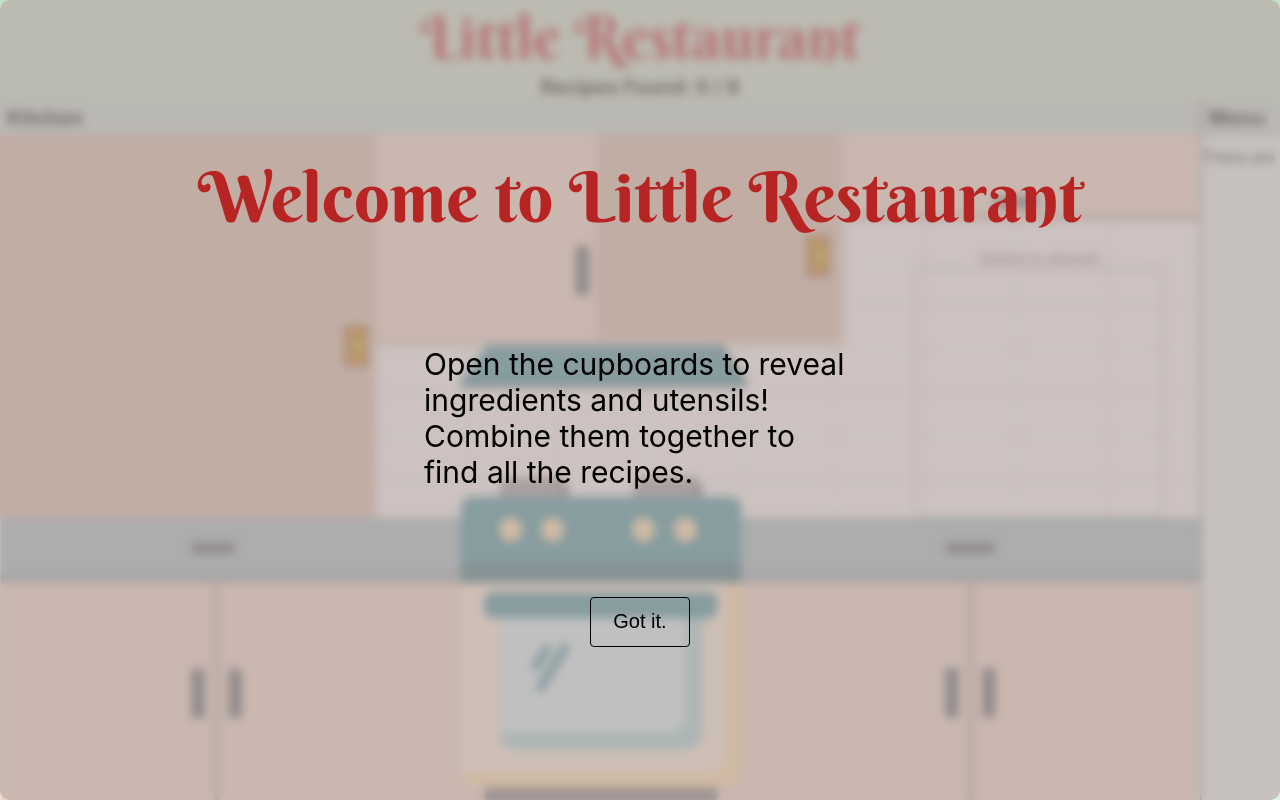
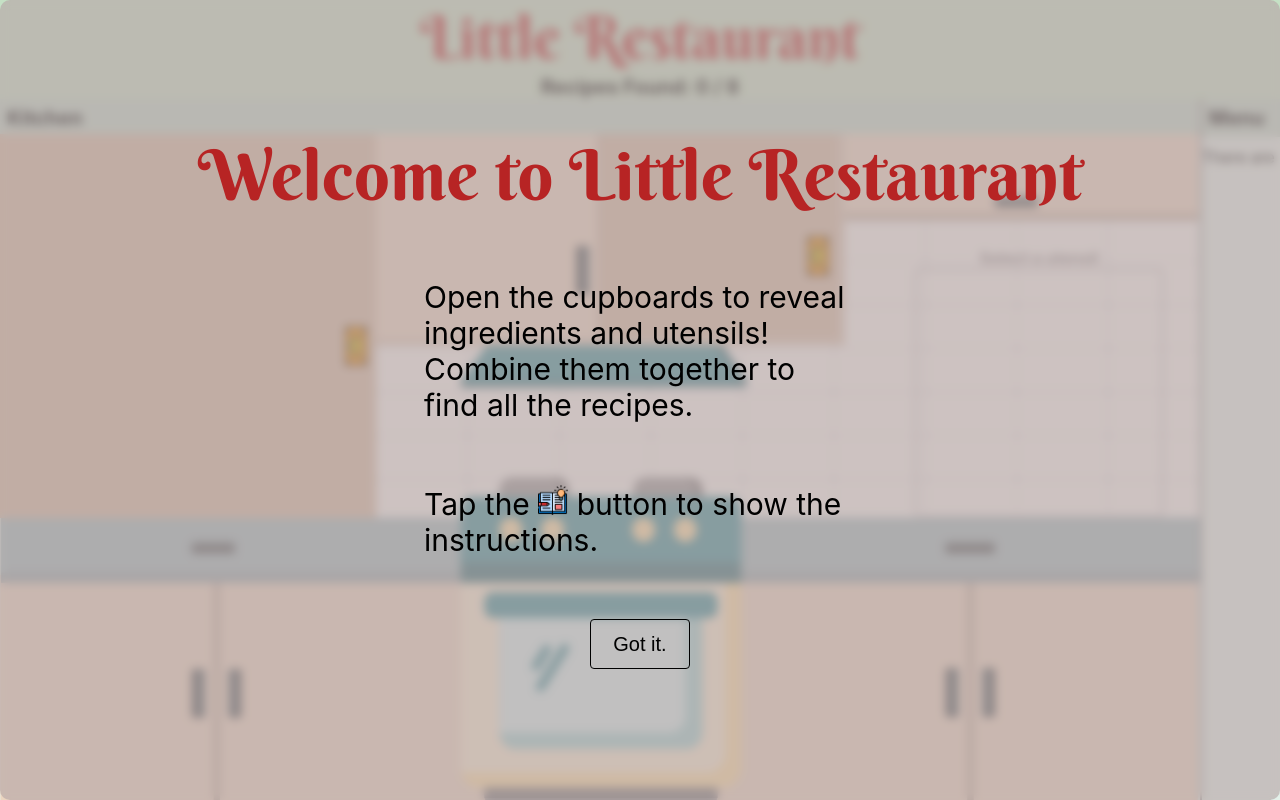
Before and after one commit to rodrigovzq/TDL_Proyecto, a React (Create React App) app in the folder tdl-app/: page / in a window 1280 px wide. Shown: the top 800 px of the page. Built offline with nearby package versions, Linux system fonts and the light colour scheme.

Commit message:
agregue la señalizacion de las instrucciones al welcome, agregue instrucciones para usar el utensillo

```diff
--- a/tdl-app/src/components/Welcome/Welcome.css
+++ b/tdl-app/src/components/Welcome/Welcome.css
@@ -49,3 +49,12 @@
 .welcomeText {
     width: 40%;
 }
+
+.instructionsText {
+    width: 40%;
+}
+
+.instructionsIcon {
+    width: 30px;
+    height: 30px;
+}
--- a/tdl-app/src/components/Welcome/Welcome.tsx
+++ b/tdl-app/src/components/Welcome/Welcome.tsx
@@ -1,6 +1,8 @@
 import React from 'react'
 import {useState} from 'react'
 import './Welcome.css'
+
+const instructionsBtn = require("../../button-images/book.png")
 
 function Welcome() {
     const [Ack, setAck] = useState<boolean>(false)
@@ -11,10 +13,13 @@ function Welcome() {
 
     return (
     <div className={`welcome ${Ack === true? 'Acked': ''}`}>
-    <div className="welcomeHeader">Welcome to Little Restaurant </div>
-    <div className="welcomeText">
-      Open the cupboards to reveal ingredients and utensils! Combine them together to find all the recipes.
-    </div>
+      <div className="welcomeHeader">Welcome to Little Restaurant </div>
+      <div className="welcomeText">
+        Open the cupboards to reveal ingredients and utensils! Combine them together to find all the recipes.
+      </div>
+      <div className="instructionsText">
+        Tap the <img className="instructionsIcon" src={instructionsBtn}/> button to show the instructions.
+      </div>
     <button className="welcomeAck" onClick={() => acknowledge()}>Got it.</button>
   </div>)
 }
--- a/tdl-app/src/components/Workbench/Workbench.css
+++ b/tdl-app/src/components/Workbench/Workbench.css
@@ -252,3 +252,17 @@
     flex-direction: column;
     overflow-y: hidden;
 }
+
+
+/* INSTRUCTIONS */
+
+.workbenchContent > .instructions {
+    position: relative;
+    top: 50%;
+    right: 40%;
+}
+
+.workbenchContent > .instructions > img {
+    width: 40px;
+    height: 40px;
+}
--- a/tdl-app/src/components/Workbench/Workbench.tsx
+++ b/tdl-app/src/components/Workbench/Workbench.tsx
@@ -10,6 +10,9 @@ import './Workbench.css'
 const ingredientImages = require.context('../Images', true)
 const utensilImages = require.context('../Images', true)
 const kitchenImage = require('./Kitchen.png')
+const instructionsBtn = require("../../button-images/book.png")
+const bullet = require('../../button-images/light-bulb.png')
+
 
 interface Props {
     selectedUtensil: utensil[],
@@ -51,6 +54,15 @@ function Workbench({selectedUtensil, selectedIngredients, recipes, utensils,
                     {selectedIngredients.length === 0?
                         <div className='placeholder'>select Ingredients</div> : <></>}
                     <Utensil utensil={selectedUtensil[0]} onClick={() => onCombine(selectedIngredients)}/>
+                    <div className="instructions">
+                        <img src={instructionsBtn}/>
+                        <ul className="instructionsList">
+                                <li>
+                                    <img className="bullet" src={bullet} />
+                                    <div className="instructionText">Tap the utensil to combine the ingredients inside it</div>
+                                </li>
+                        </ul>
+                    </div>
             </div>}
         </div>
         <div className="Instructions">
--- a/tdl-app/src/components/utils.tsx
+++ b/tdl-app/src/components/utils.tsx
@@ -60,7 +60,7 @@ export abstract class utensil {
 
 export class Bowl extends utensil {
     constructor(combinations: string[][], ingredients: ingredient[]) {
-      super('bowl', combinations, 'fry or grill', 2, ingredients);
+      super('bowl', combinations, 'combine', 2, ingredients);
     }
 
     protected displayIngredients(): React.ReactElement {
@@ -182,7 +182,7 @@ export class Pot extends utensil {
 
 export class Pan extends utensil {
     constructor(combinations: string[][], ingredients: ingredient[]) {
-      super('pan', combinations, 'combine', 2, ingredients);
+      super('pan', combinations, 'fry or grill', 2, ingredients);
     }
 
     protected displayIngredients(): React.ReactElement {
```
